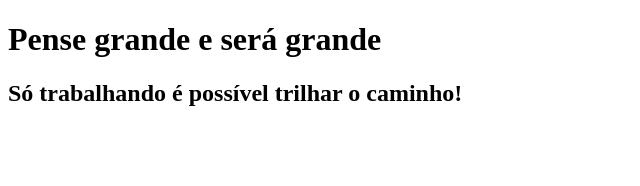
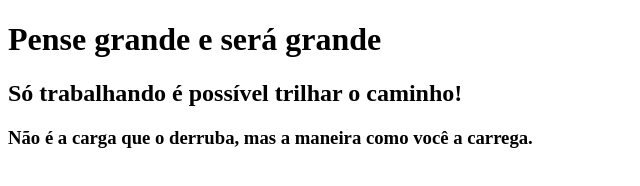
Before and after one commit to GabrielRodriguesz/Bootcampdevcapitulo1, a plain HTML site: page index.html in a window 1280 px wide. Shown: the whole page, without its empty margins (0-640 px from the left). Drawn offline with Linux system fonts and the light colour scheme.

Commit message:
Frase motivacional 2

```diff
--- a/index.html
+++ b/index.html
@@ -8,5 +8,6 @@
 <body>
     <h1>Pense grande e será grande</h1>
     <h2>Só trabalhando é possível trilhar o caminho!</h2>
+    <h3>Não é a carga que o derruba, mas a maneira como você a carrega.</h3>
 </body>
 </html>
```
